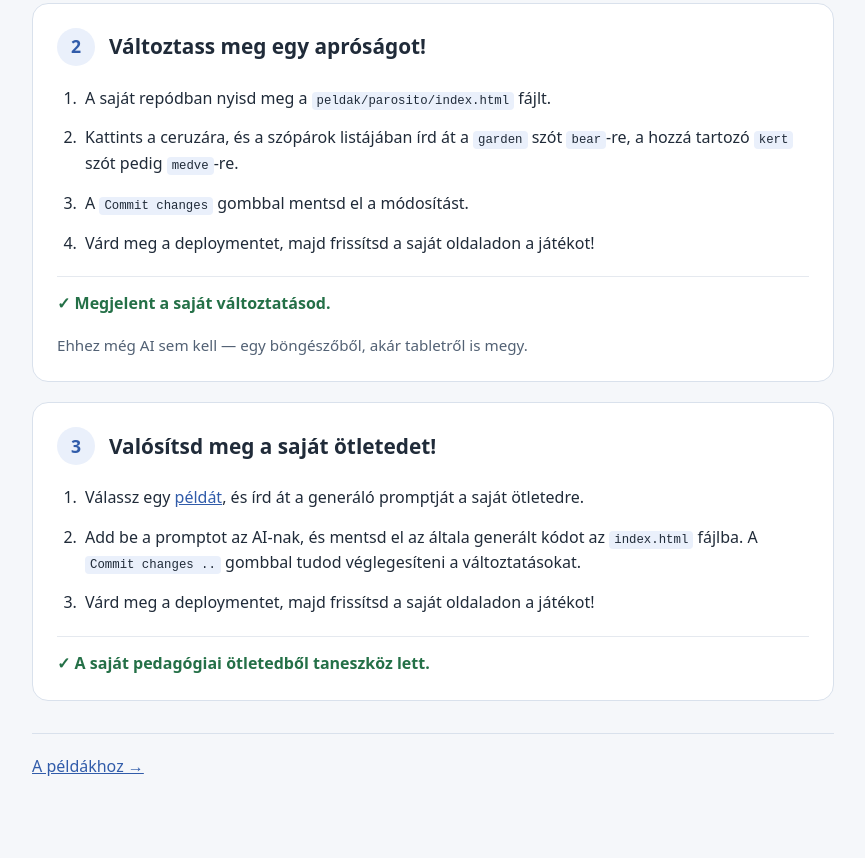
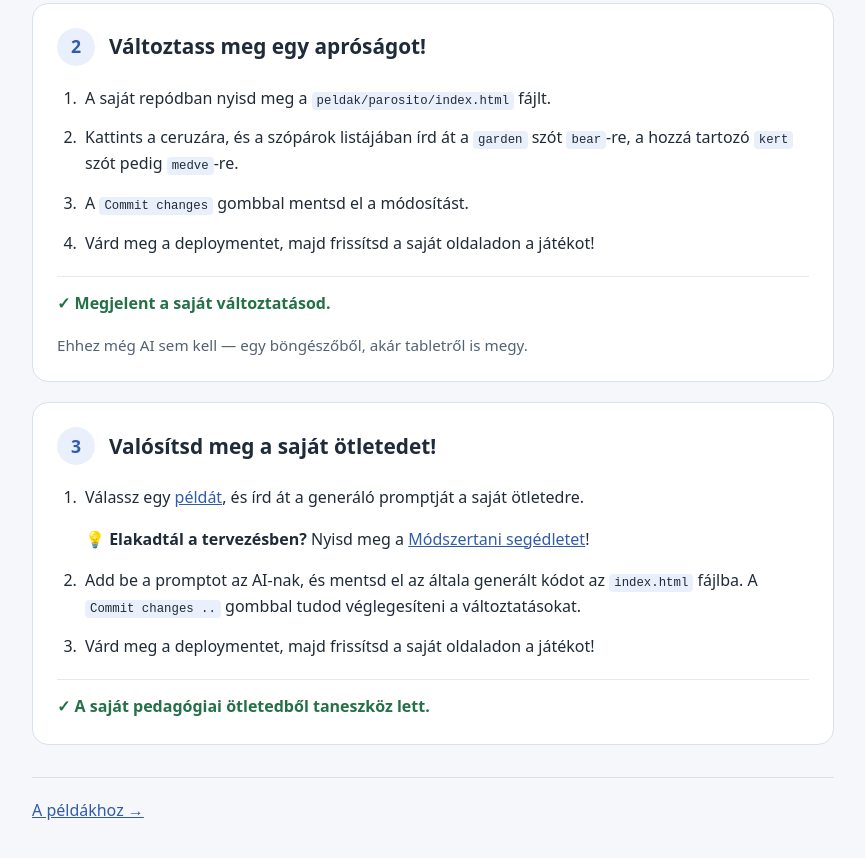
Before and after one commit to ezolmik/ai-taneszkoz-workshop, a plain HTML site: page sajat-otletek/index.html in a window 1280 px wide. Shown: the part 617-1475 px from the top of the page, without its empty margins (207-1072 px from the left). Before the commit the page ends 1437 px from the top, so only its background shows below. Drawn offline with Linux system fonts and the light colour scheme.

Commit message:
fix: index.html

```diff
--- a/sajat-otletek/index.html
+++ b/sajat-otletek/index.html
@@ -218,9 +218,15 @@
                     Válassz egy
                     <a href="../peldak/index.html">példát</a>,
                     és írd át a generáló promptját a saját ötletedre.
+                    <p>
+                        💡 <strong>Elakadtál a tervezésben?</strong> Nyisd meg a
+                        <a href="https://github.com/ezolmik/ai-taneszkoz-workshop/blob/main/sajat-otletek/README.md"
+                            target="_blank" rel="noopener noreferrer">Módszertani segédletet</a>!
+                    </p>
                 </li>
                 <li>
-                    Add be a promptot az AI-nak, és mentsd el az általa generált kódot az <code>index.html</code> fájlba.
+                    Add be a promptot az AI-nak, és mentsd el az általa generált kódot az <code>index.html</code>
+                    fájlba.
                     A <code>Commit changes ..</code> gombbal tudod véglegesíteni a változtatásokat.
                 </li>
                 <li>
```
